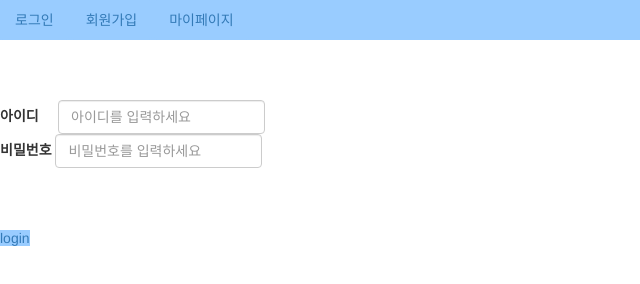
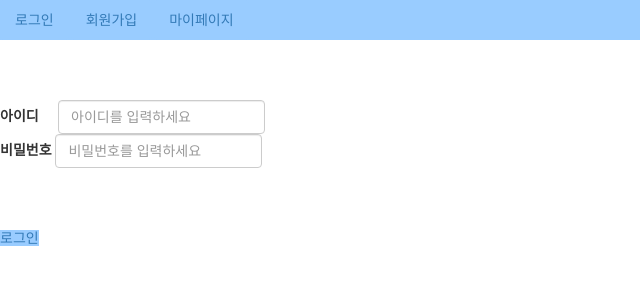
Before and after one commit to minnnjiii/windowsixsix, a plain HTML site: page index.html in a window 1280 px wide. Shown: the full height of the page, 0-640 px from the left. Drawn offline with nearby package versions, Linux system fonts and the light colour scheme.

Commit message:
Update index.html

```diff
--- a/index.html
+++ b/index.html
@@ -53,7 +53,7 @@
 
 
         <a href = "http://172.20.10.2/" font-size: 100;>
-           login
+           로그인
         </a>
 
     </form>
```
